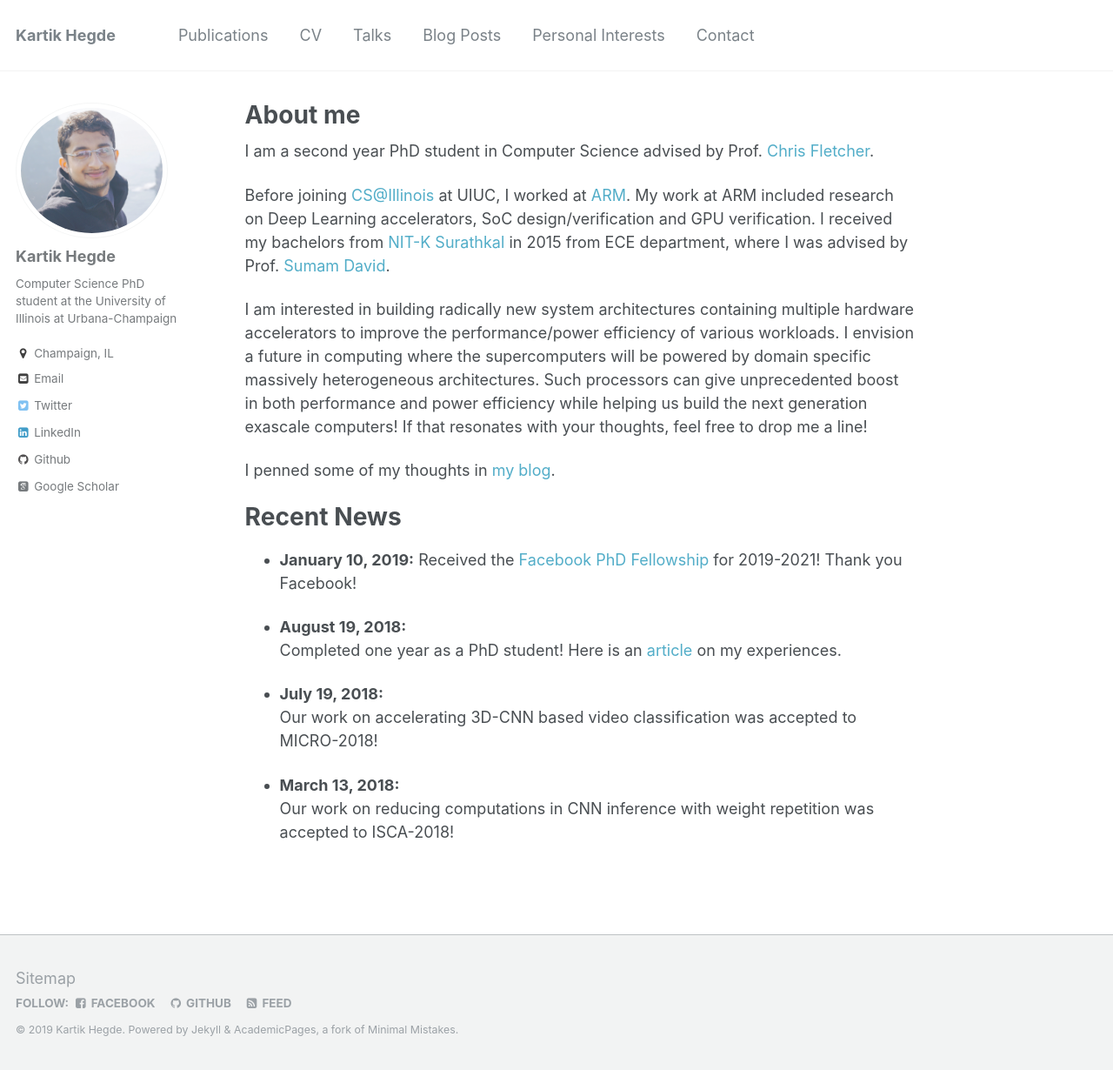
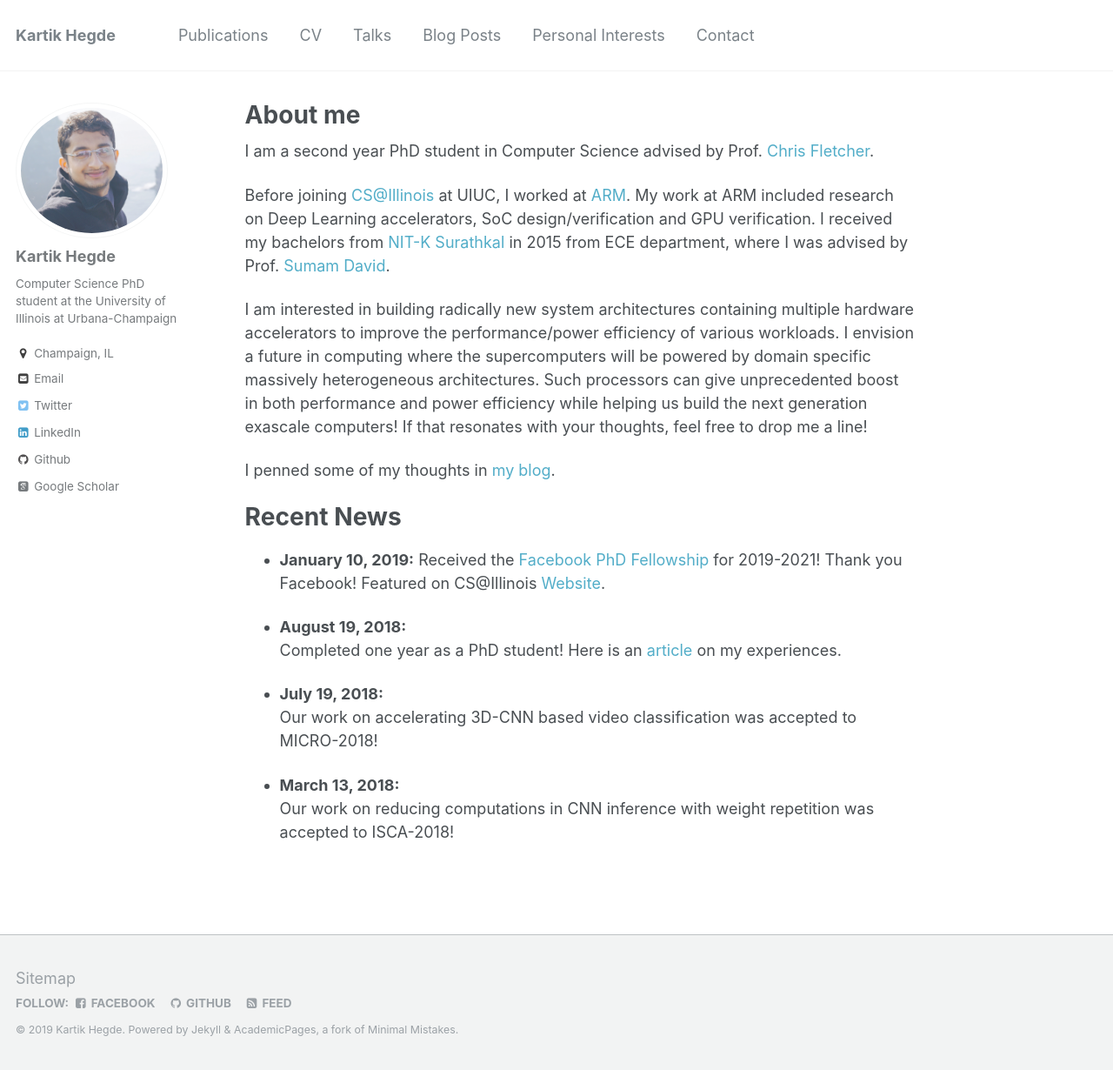
Before and after one commit to kartik-hegde/kartik-hegde.github.io, a Jekyll site: the page built from _pages/about.md, in a window 1280 px wide and 1230 px high. Shown: the whole window at 87% size. Built offline with Jekyll 4.4.1, drawn with Linux system fonts in a browser that asks for light colours; some web fonts are replaced.

Commit message:
Update about.md

```diff
--- a/_pages/about.md
+++ b/_pages/about.md
@@ -22,7 +22,7 @@ Recent News
 ======
 
 - **January 10, 2019:**
-    Received the [Facebook PhD Fellowship](https://research.fb.com/programs/fellowship/) for 2019-2021! Thank you Facebook!
+    Received the [Facebook PhD Fellowship](https://research.fb.com/programs/fellowship/) for 2019-2021! Thank you Facebook! Featured on CS@Illinois [Website](https://cs.illinois.edu/news/kartik-hegde-awarded-facebook-fellowship-plan-rev-deep-learning-mobile-devices/).
 
 - **August 19, 2018:**
     Completed one year as a PhD student! Here is an [article](https://medium.com/@hegdekartik7/first-year-of-ph-d-experiences-dos-and-donts-e3577e2ce161){:target="_blank"} on my experiences.
```
